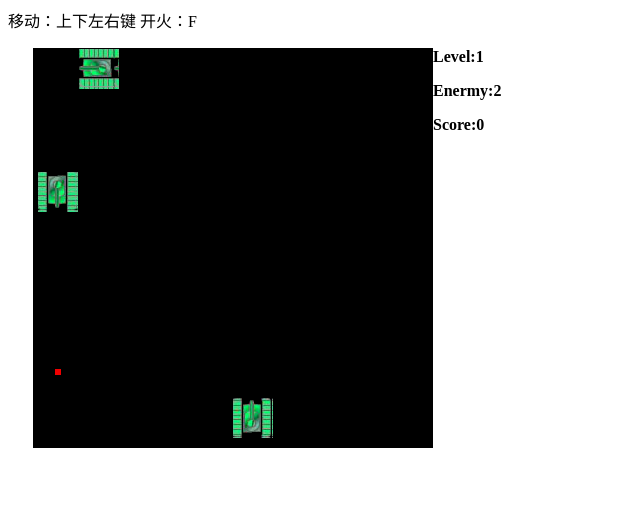
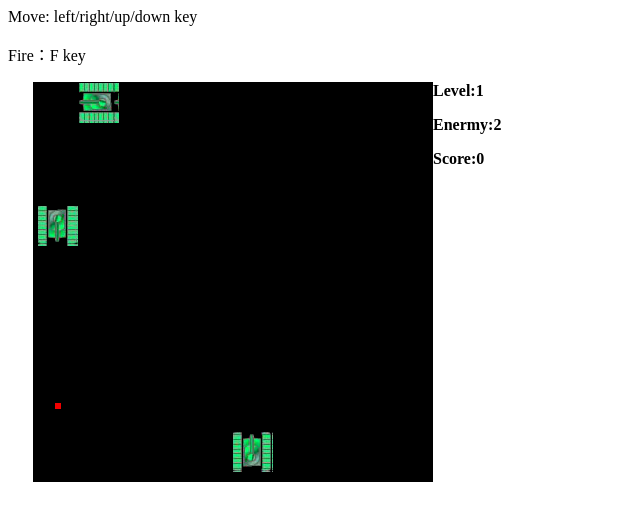
Before and after one commit to kswapd/tank-battle, a plain HTML site: page index.html in a window 1280 px wide. Shown: the whole page, without its empty margins (0-640 px from the left). Drawn offline with Linux system fonts and the light colour scheme.

Commit message:
Update index.html

```diff
--- a/index.html
+++ b/index.html
@@ -3,7 +3,7 @@
 
 <html>
 <head>
-<meta content='A JavaScript SuperTank game coded by KongXiangwen' name='description'/>
+<meta content='A JavaScript SuperTank game coded by xw.kong@hnair.com' name='description'/>
 <style>
 #battle {
 	background-color : black;
@@ -30,7 +30,8 @@
 <body>
 
 <div id=“tips">
-<p>移动：上下左右键 开火：F</p>
+<p>Move: left/right/up/down key</p>
+<p>Fire：F key</p>
 </div>
 <div id="battle">
 </div>
```
